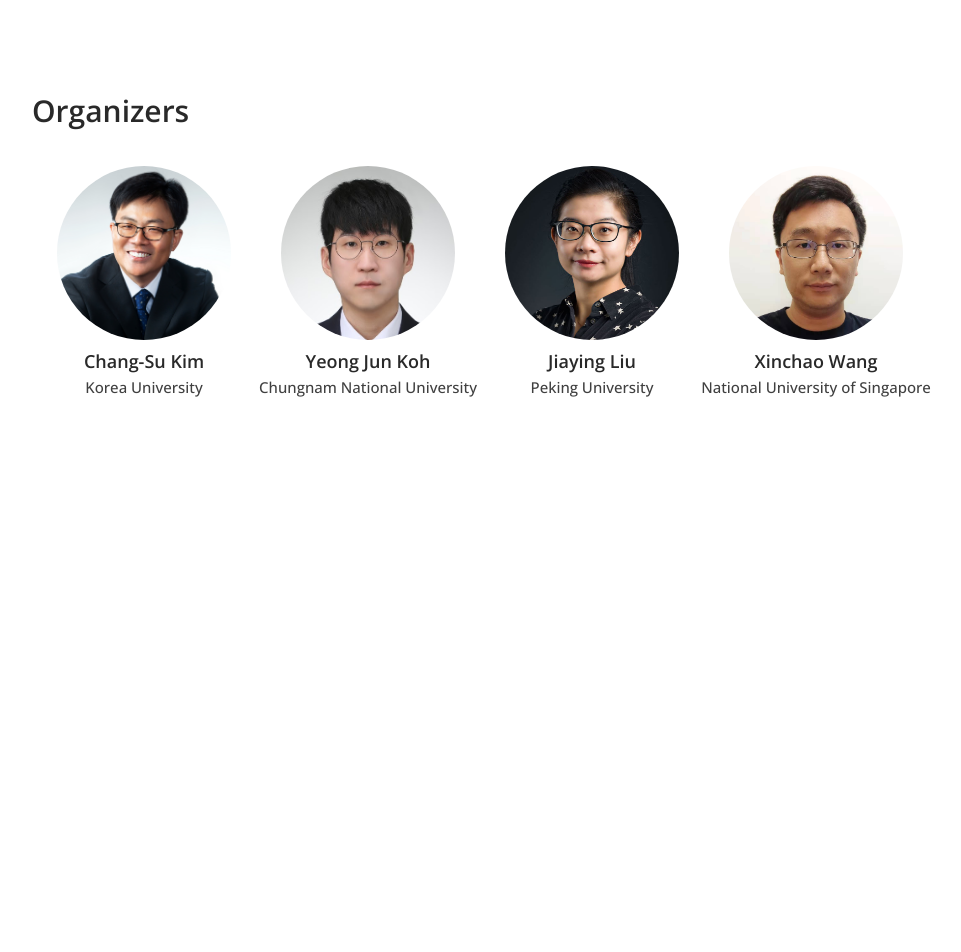
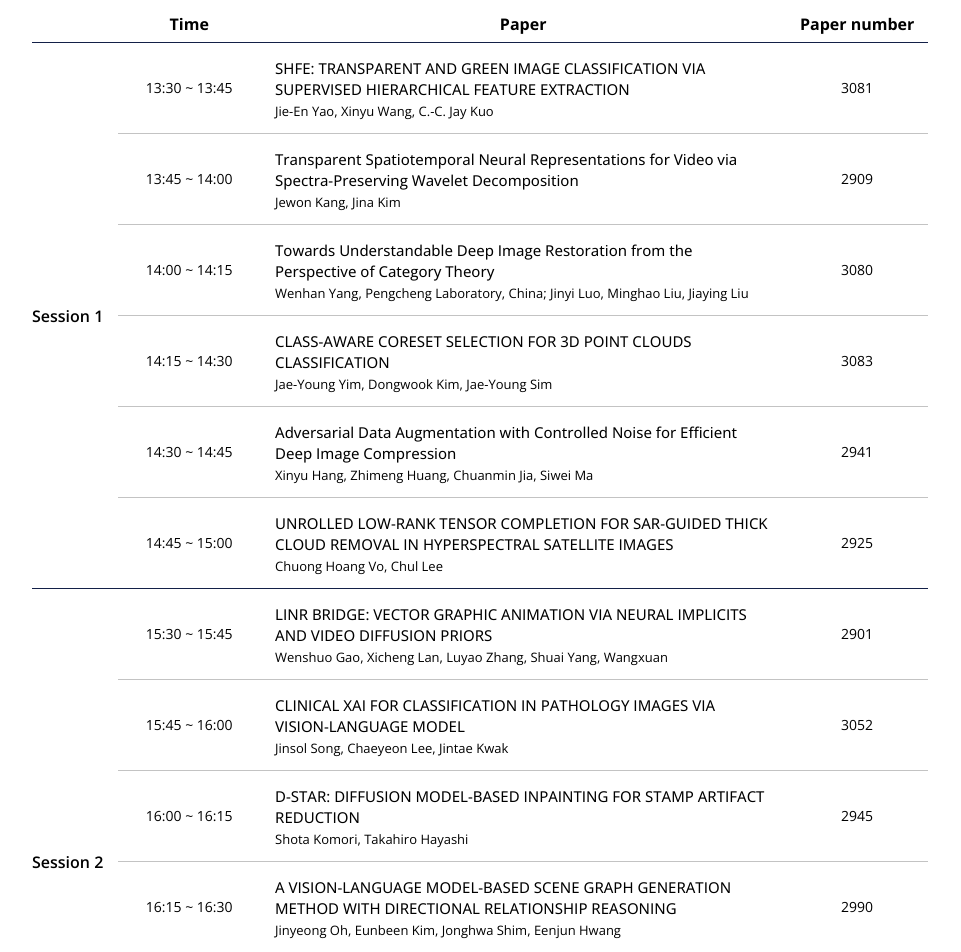
Before and after one commit to uinone/tip, a React (Create React App) app: page / in a window 1280 px wide. Shown: the part 1400-2352 px from the top of the page, without its empty margins (160-1121 px from the left). Before the commit the page ends 1895 px from the top, so only its background shows below. Built offline with nearby package versions, Linux system fonts and the light colour scheme.

Commit message:
[ADD] schedules

```diff
--- a/src/components/schedule/schedule.js
+++ b/src/components/schedule/schedule.js
@@ -1,12 +1,70 @@
 import infos from "../../infos/infos.json";
-import Card from "../card/card";
+
+const TableColumn = ({time, title, authors, paperNumber, isLast}) => {
+    return <>
+        <div style={{display: "flex", alignItems: "center", justifyContent: "center", textAlign: "center", fontSize: "14px"}}>{time}</div>
+        <div style={{display: "flex", flexDirection: "column"}}>
+            <span style={{fontSize: "15px", lineHeight: "1.4", fontWeight: "450"}}>{title}</span>
+            <span style={{fontSize: "13px", fontWeight:"350", marginTop: "5px"}}>{authors}</span>
+        </div>
+        <div style={{display: "flex", alignItems: "center", justifyContent: "center", fontSize: "14px"}}>{paperNumber}</div>
+        {!isLast && <div style={{gridColumn :"span 3", backgroundColor: "#c3c3c3", height:"1px", marginTop: "15px", marginBottom: "15px"}}></div>}
+    </>
+}
 
 const Schedule = () => {
     return (
         <div className="section">
-            <h2>Schedule (TBD)</h2>
+            <h2>Schedule</h2>
+            <div style={{
+                display: "grid",
+                gridTemplateColumns: "0.5fr 1fr 3.5fr 1fr",
+                columnGap: "15px",
+                marginTop: "20px",
+            }}>
+                <div></div>
+                <div style={{display: "flex", alignItems: "center", justifyContent: "center", fontWeight: "700"}}>Time</div>
+                <div style={{display: "flex", alignItems: "center", justifyContent: "center", fontWeight: "700"}}>Paper</div>
+                <div style={{display: "flex", alignItems: "center", justifyContent: "center", fontWeight: "700", textAlign: "center"}}>Paper number</div>
+                <div style={{gridColumn :"span 4", backgroundColor: "#132048", height:"1px", marginTop: "10px", marginBottom: "15px"}}></div>
+                {infos.schedules.map((schedule, i) => (
+                    <>
+                    {schedule.map((program, j) => {
+                        const paperData = infos.papers.find((p) => p.number === program.number);
+
+                        return (
+                            <>
+                            {j==0 && (
+                                <div style={{
+                                    gridRow: `span ${schedule.length*2}`,
+                                    display: "flex",
+                                    alignItems: "center",
+                                    justifyContent: "center",
+                                    whiteSpace: "nowrap",
+                                    height: "100%"
+                                }}>
+                                    <span style={{fontWeight: "600"}}>Session {i+1}</span>
+                                </div>
+                            )}
+                            <TableColumn
+                                key={`${i}-${j}`}
+                                time={program.time}
+                                title={paperData.title}
+                                authors={paperData.authors}
+                                paperNumber={paperData.number}
+                                isLast={j === schedule.length-1}
+                            />
+                            </>
+                        )
+                    })}
+                    <div style={{gridColumn :"span 4", backgroundColor: "#132048", height:"1px", marginTop: "15px", marginBottom: "15px"}}></div>
+                    </>
+                ))}
+            </div>
         </div>
     );
 };
 
+
+
 export default Schedule;
--- a/src/infos/infos.json
+++ b/src/infos/infos.json
@@ -65,5 +65,86 @@
             "deadline": "2025-07-16",
             "links": []
         }
+    ],
+    "papers": [
+        {
+            "title": "LINR BRIDGE: VECTOR GRAPHIC ANIMATION VIA NEURAL IMPLICITS AND VIDEO DIFFUSION PRIORS",
+            "authors": "Wenshuo Gao, Xicheng Lan, Luyao Zhang, Shuai Yang, Wangxuan",
+            "number": "2901"
+        },
+        {
+            "title": "Transparent Spatiotemporal Neural Representations for Video via Spectra-Preserving Wavelet Decomposition",
+            "authors": "Jewon Kang, Jina Kim",
+            "number": "2909"
+        },
+        {
+            "title": "UNROLLED LOW-RANK TENSOR COMPLETION FOR SAR-GUIDED THICK CLOUD REMOVAL IN HYPERSPECTRAL SATELLITE IMAGES",
+            "authors": "Chuong Hoang Vo, Chul Lee",
+            "number": "2925"
+        },
+        {
+            "title": "Adversarial Data Augmentation with Controlled Noise for Efficient Deep Image Compression",
+            "authors": "Xinyu Hang, Zhimeng Huang, Chuanmin Jia, Siwei Ma",
+            "number": "2941"
+        },
+        {
+            "title": "D-STAR: DIFFUSION MODEL-BASED INPAINTING FOR STAMP ARTIFACT REDUCTION",
+            "authors": "Shota Komori, Takahiro Hayashi",
+            "number": "2945"
+        },
+        {
+            "title": "A VISION-LANGUAGE MODEL-BASED SCENE GRAPH GENERATION METHOD WITH DIRECTIONAL RELATIONSHIP REASONING",
+            "authors": "Jinyeong Oh, Eunbeen Kim, Jonghwa Shim, Eenjun Hwang",
+            "number": "2990"
+        },
+        {
+            "title": "OpenLane-V2: A Diverse Extension of OpenLane-V Based on Low-Rank Representation of Road Lanes.",
+            "authors": "Hanbin Jeon, Chang-Su Kim",
+            "number": "3026"
+        },
+        {
+            "title": "CLINICAL XAI FOR CLASSIFICATION IN PATHOLOGY IMAGES VIA VISION-LANGUAGE MODEL",
+            "authors": "Jinsol Song, Chaeyeon Lee, Jintae Kwak",
+            "number": "3052"
+        },
+        {
+            "title": "Face Clustering Based on Local Identity Relation Estimation and Conservative Edge Expansion",
+            "authors": "Jong-Hyeon Baek, Yeong Jun Koh",
+            "number": "3062"
+        },
+        {
+            "title": "Towards Understandable Deep Image Restoration from the Perspective of Category Theory",
+            "authors": "Wenhan Yang, Pengcheng Laboratory, China; Jinyi Luo, Minghao Liu, Jiaying Liu",
+            "number": "3080"
+        },
+        {
+            "title": "SHFE: TRANSPARENT AND GREEN IMAGE CLASSIFICATION VIA SUPERVISED HIERARCHICAL FEATURE EXTRACTION",
+            "authors": "Jie-En Yao, Xinyu Wang, C.-C. Jay Kuo",
+            "number": "3081"
+        },
+        {
+            "title": "CLASS-AWARE CORESET SELECTION FOR 3D POINT CLOUDS CLASSIFICATION",
+            "authors": "Jae-Young Yim, Dongwook Kim, Jae-Young Sim",
+            "number": "3083"
+        }
+    ],
+    "schedules": [
+        [
+            { "time": "13:30 ~ 13:45", "number": "3081" },
+            { "time": "13:45 ~ 14:00", "number": "2909" },
+            { "time": "14:00 ~ 14:15", "number": "3080" },
+            { "time": "14:15 ~ 14:30", "number": "3083" },
+            { "time": "14:30 ~ 14:45", "number": "2941" },
+            { "time": "14:45 ~ 15:00", "number": "2925" }
+        ],
+        [
+            { "time": "15:30 ~ 15:45", "number": "2901" },
+            { "time": "15:45 ~ 16:00", "number": "3052" },
+            { "time": "16:00 ~ 16:15", "number": "2945" },
+            { "time": "16:15 ~ 16:30", "number": "2990" },
+            { "time": "16:30 ~ 16:45", "number": "3062" },
+            { "time": "16:45 ~ 17:00", "number": "3026" }
+
+        ]
     ]
 }
```
